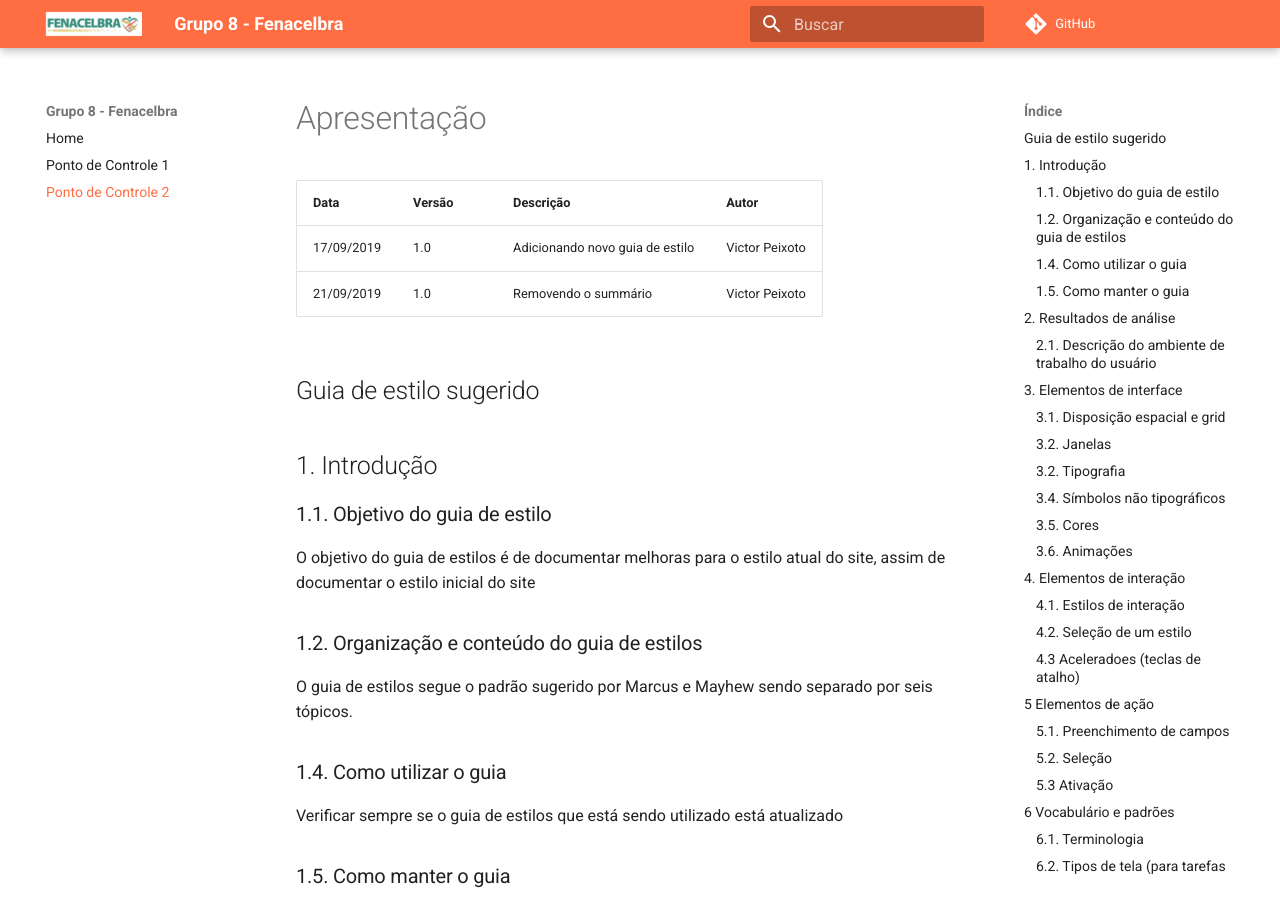
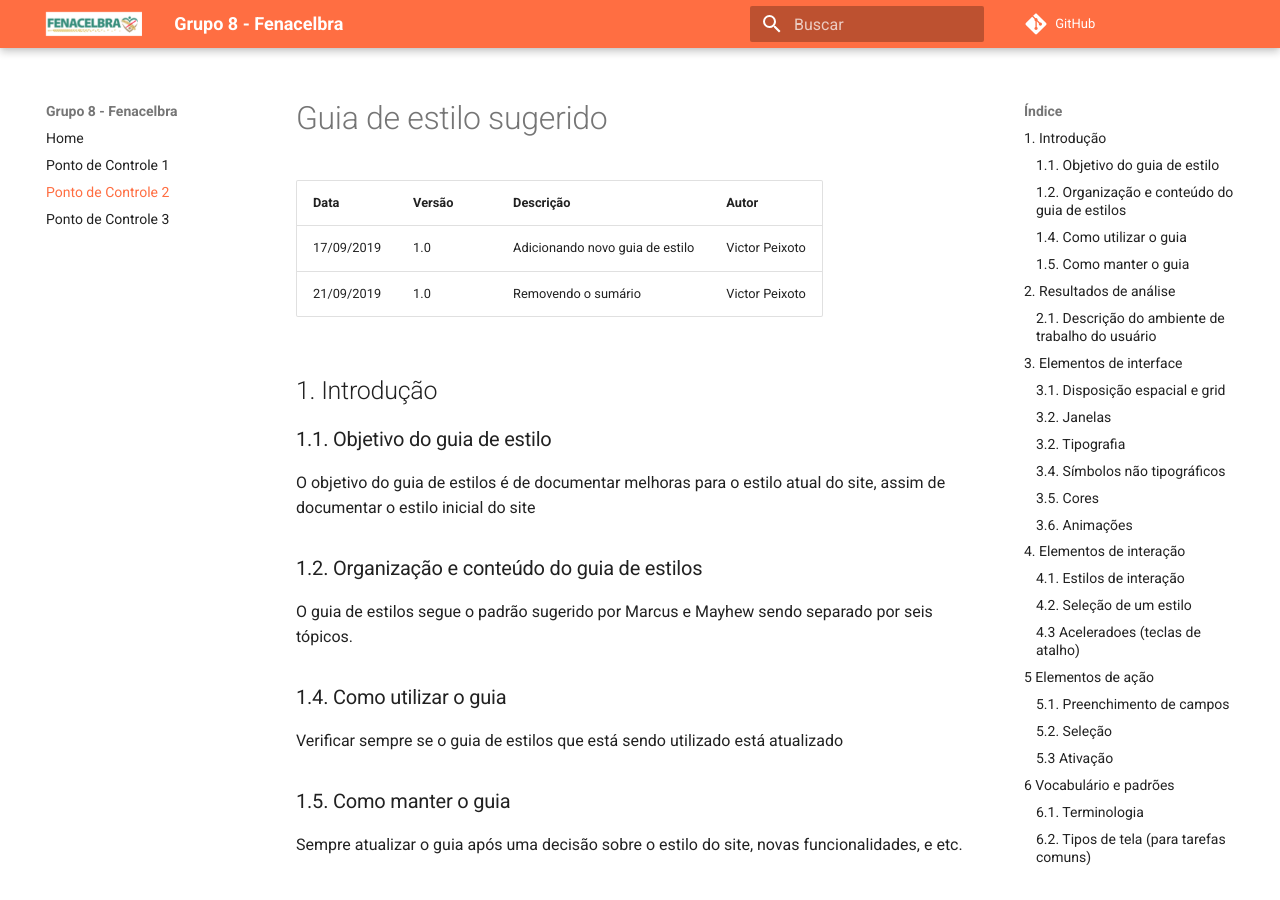
Before and after one commit to Interacao-Humano-Computador/2019.2-FENALCEBRA, an MkDocs documentation site: the page built from docs/seminario2.md, in a window 1280 px wide and 900 px high. Built offline with MkDocs 1.6.1 and Material for MkDocs 9.7.7, drawn with Linux system fonts in a browser that asks for light colours; comment, search, counter and statistics services are not loaded.

Commit message:
começando seminario3

```diff
--- a/docs/seminario2.md
+++ b/docs/seminario2.md
@@ -1,12 +1,9 @@
+# Guia de estilo sugerido
 
-# Apresentação
-
-|Data|Versão|Descrição|Autor|
-|:---|:---|:---|:---|
-|17/09/2019|1.0|Adicionando novo guia de estilo|Victor Peixoto|
-|21/09/2019|1.0|Removendo o summário|Victor Peixoto|
-
-## Guia de estilo sugerido
+| Data       | Versão | Descrição                       | Autor          |
+| :--------- | :----- | :------------------------------ | :------------- |
+| 17/09/2019 | 1.0    | Adicionando novo guia de estilo | Victor Peixoto |
+| 21/09/2019 | 1.0    | Removendo o sumário             | Victor Peixoto |
 
 ## 1. Introdução
 
@@ -22,7 +19,6 @@ O guia de estilos segue o padrão sugerido por Marcus e Mayhew sendo separado po
 
 Verificar sempre se o guia de estilos que está sendo utilizado está atualizado
 
-
 ### 1.5. Como manter o guia
 
 Sempre atualizar o guia após uma decisão sobre o estilo do site, novas funcionalidades, e etc.
@@ -30,11 +26,12 @@ Sempre atualizar o guia após uma decisão sobre o estilo do site, novas funcion
 ## 2. Resultados de análise
 
 ### 2.1. Descrição do ambiente de trabalho do usuário
+
 O ambiente o qual o usuário está é de informação o mesmo procura saber mais sobre a doençã, sobre a causa do site, e como fazer parte da federação. Devido isto o usuário não pode se deparar com muitas propagandas com pop-ups, empecilhos para fazer um casastro, e uma navegação fluida, sem problemas e sem distrações.
 
 ## 3. Elementos de interface
 
-### 3.1. Disposição espacial e *grid*
+### 3.1. Disposição espacial e _grid_
 
 A disposição espacial do site não deve ser comprometida quando for comprimido nem expandido, da mesma forma que o usuário que acessar o mesmo num dispositivo android tem que ter uma experiência de qualidade, sem qualquer perda de informação ou de acesso.
 
@@ -94,6 +91,6 @@ O site deverá ter uma terminologia de fácil compreenção, mas com uma certa d
 
 As telas devem possuir em seu corpo a informação a ser passada, e no topo um menu para navegação no site, ademais, dentro da área de login e cadastro os campos devem assumir o lugar da informação.
 
-### 6.3. Sequências de diálogos (e.g., para *feedback* ou confirmação de uma operação)
+### 6.3. Sequências de diálogos (e.g., para _feedback_ ou confirmação de uma operação)
 
-Deve existir uma confirmação para quando o usuário fazer login e ou cadastro, na forma de uma pequena *model*
+Deve existir uma confirmação para quando o usuário fazer login e ou cadastro, na forma de uma pequena _model_
--- a/mkdocs.yml
+++ b/mkdocs.yml
@@ -5,6 +5,7 @@ nav:
     - Home: index.md
     - Ponto de Controle 1: seminario1.md
     - Ponto de Controle 2: seminario2.md
+    - Ponto de Controle 3: seminario3.md
 
 theme:
   name: 'material'
```
Also changed, not shown: docs/index.md (+12 -12 lines), docs/seminario1.md (+7 -7 lines), docs/seminario3.md (added, +15 -0 lines), 1 other file.
